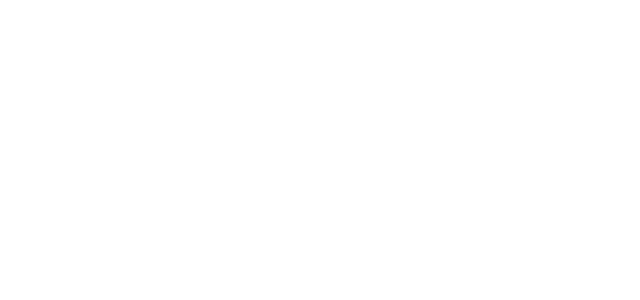
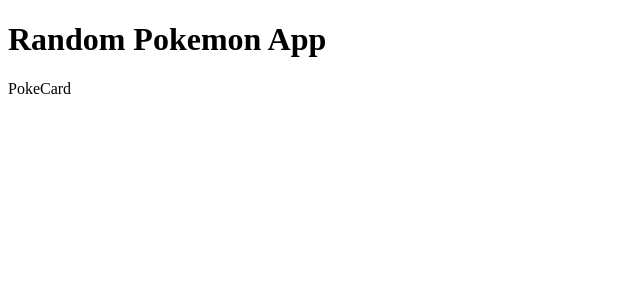
Before and after one commit to furkanesen35/React, a React (Create React App) app in the folder Random Pokemon App/: page / in a window 1280 px wide. Shown: the top 300 px of the page, without its empty margins (0-640 px from the left). Built offline with nearby package versions, Linux system fonts and the light colour scheme.

Commit message:
Pokecard created

```diff
--- a/Random Pokemon App/src/App.js
+++ b/Random Pokemon App/src/App.js
@@ -1,6 +1,11 @@
+import Header from "./components/Header";
+import PokeCard from "./components/PokeCard";
+
 function App() {
  return (
   <div className="App">
+   <Header/>
+   <PokeCard/>
   </div>
  );
 }
--- a/Random Pokemon App/src/components/Header.js
+++ b/Random Pokemon App/src/components/Header.js
@@ -1,9 +1,11 @@
 import React from 'react'
 
 const Header = () => {
-  return (
-    <div>Header</div>
-  )
+ return (
+  <div>
+   <h1>Random Pokemon App</h1>
+  </div>
+ )
 }
 
 export default Header
--- /dev/null
+++ b/Random Pokemon App/src/components/PokeCard.js
@@ -0,0 +1,9 @@
+import React from 'react'
+
+const PokeCard = () => {
+ return (
+  <div>PokeCard</div>
+ )
+}
+
+export default PokeCard
```
